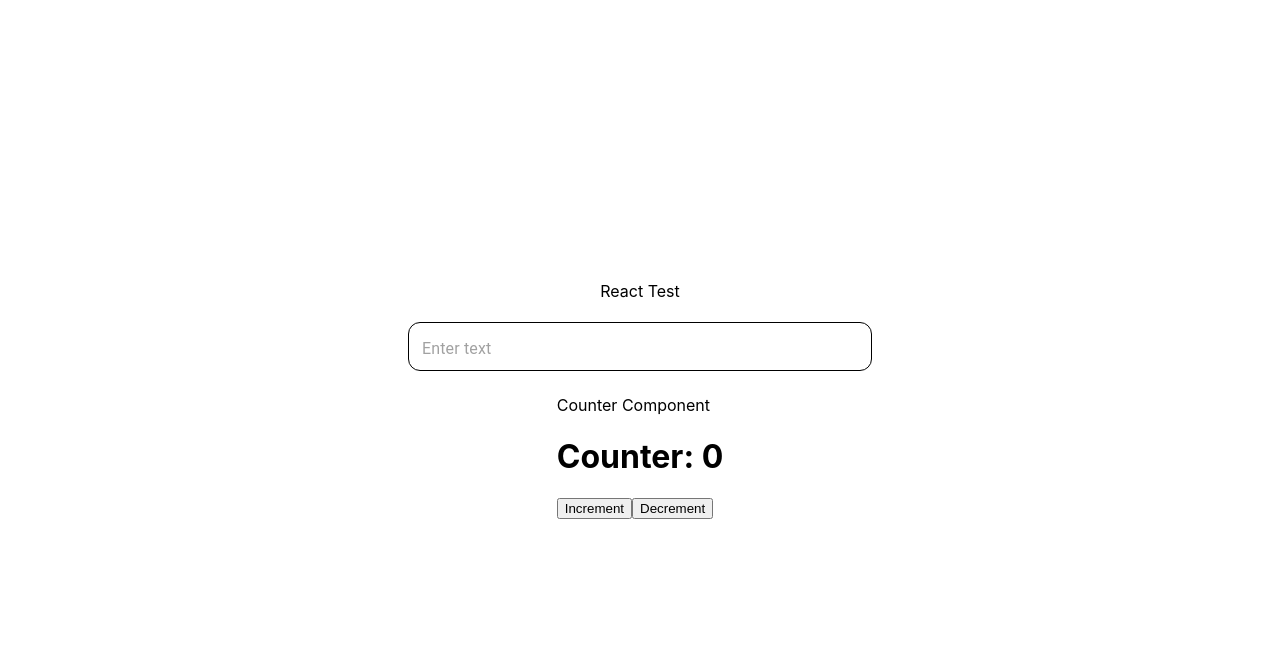
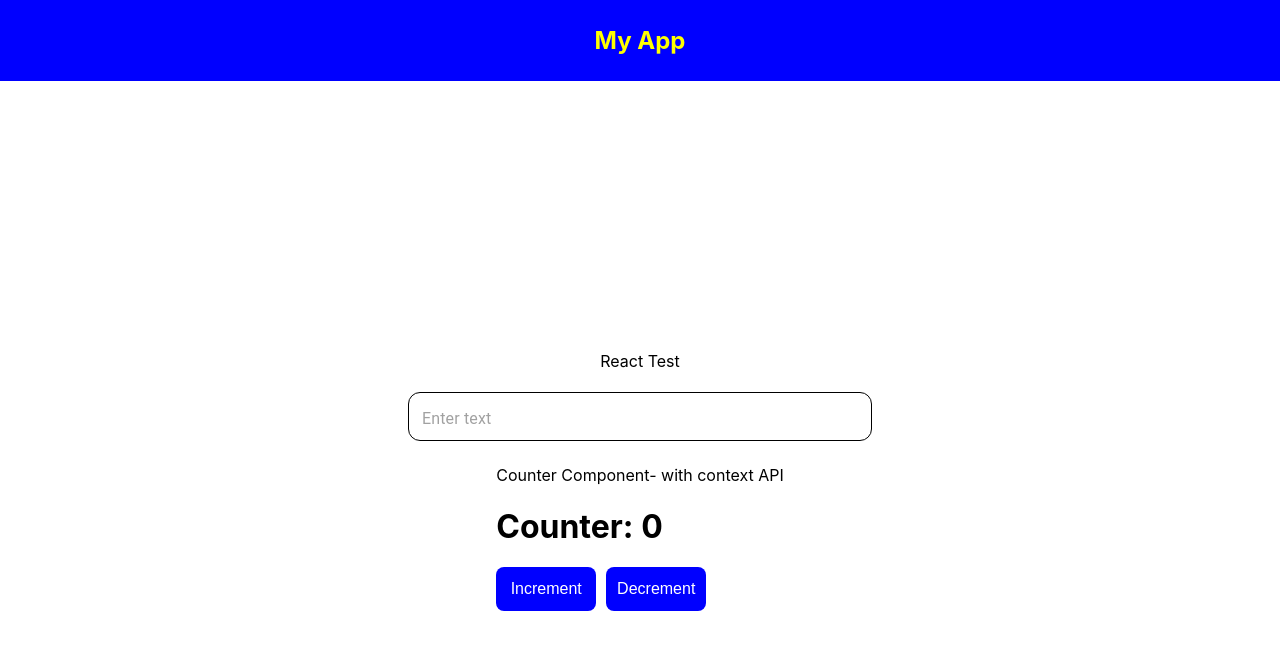
Before and after one commit to Arbaz49/react-test, a React (Create React App) app: page / in a window 1280 px wide. Shown: the top 650 px of the page. Built offline with nearby package versions, Linux system fonts and the light colour scheme.

Commit message:
added header and HOC folder for future use

```diff
--- a/src/App.js
+++ b/src/App.js
@@ -2,15 +2,16 @@ import React, { useState } from 'react';
 import './App.css';
 import TextField from './components/TextField';
 import Counter from './components/Counter';
-import {CounterProvider} from './context/CounterContext';
-
+import { CounterProvider } from './context/CounterContext';
+import Header from './components/Header';
 function App() {
   const [value, setValue] = useState("");
   return (
     <CounterProvider>
+      <Header />
       <div
         testId="app"
-   style={{display: "flex", flexDirection: "column", alignItems: "center",justifyContent:"center", height: "100vh",width:"100%"}}
+        style={{ display: "flex", flexDirection: "column", alignItems: "center", justifyContent: "center", height: "100vh", width: "100%" }}
       >
         <span>React Test</span>
         <TextField
@@ -19,11 +20,10 @@ function App() {
           onChange={(e) => setValue(e.target.value)}
           type="text"
         />
-<Counter/>
+        <Counter />
       </div>
 
     </CounterProvider>
   );
 }
-
 export default App;
--- a/src/components/Counter.js
+++ b/src/components/Counter.js
@@ -1,5 +1,6 @@
 import React, { useContext } from 'react';
 import { CounterContext } from '../context/CounterContext';
+import { styled } from '@mui/material';
 const Counter = () => {
     const {count, setCount} = useContext(CounterContext);
     const increment = () => setCount(count + 1);
@@ -7,13 +8,33 @@ const Counter = () => {
 
     return (
         <div>
-            <span>Counter Component</span>
+            <span>Counter Component- with context API</span>
             <br />
             <h1>Counter: {count}</h1>
-            <button onClick={increment}>Increment</button>
-            <button onClick={decrement}>Decrement</button>
+            <div style={{ display: "flex", gap: "10px" }}>
+                <CustomBtn onClick={increment}>Increment</CustomBtn>
+                <CustomBtn onClick={decrement}>Decrement</CustomBtn>
+            </div>
+
+
         </div>
     );
 };
 
+
+const CustomBtn=styled("button")(()=>{
+    return {
+        width: "100px",
+        height: "44px",
+        backgroundColor: "blue",
+        color: "white",
+        borderRadius: "8px",
+        border: "none",
+        cursor: "pointer",
+        fontSize: "16px",
+        "&:hover": {
+            backgroundColor: "#5a5ad3"
+        }
+    }
+})
 export default Counter;
--- /dev/null
+++ b/src/components/Header.js
@@ -0,0 +1,23 @@
+import React from 'react';
+
+const Header = () => {
+    return (
+        <header style={styles.header}>
+            <h1 style={styles.title}>My App</h1>
+        </header>
+    );
+};
+
+const styles = {
+    header: {
+        backgroundColor: 'blue',
+        padding: '10px',
+        textAlign: 'center',
+    },
+    title: {
+        color: 'yellow',
+        fontSize: '24px',
+    },
+};
+
+export default Header;
```
Also changed, not shown: src/HOC/PageLayout.jsx (added, +15 -0 lines). Lines whose indentation alone changed are shown as unchanged.
